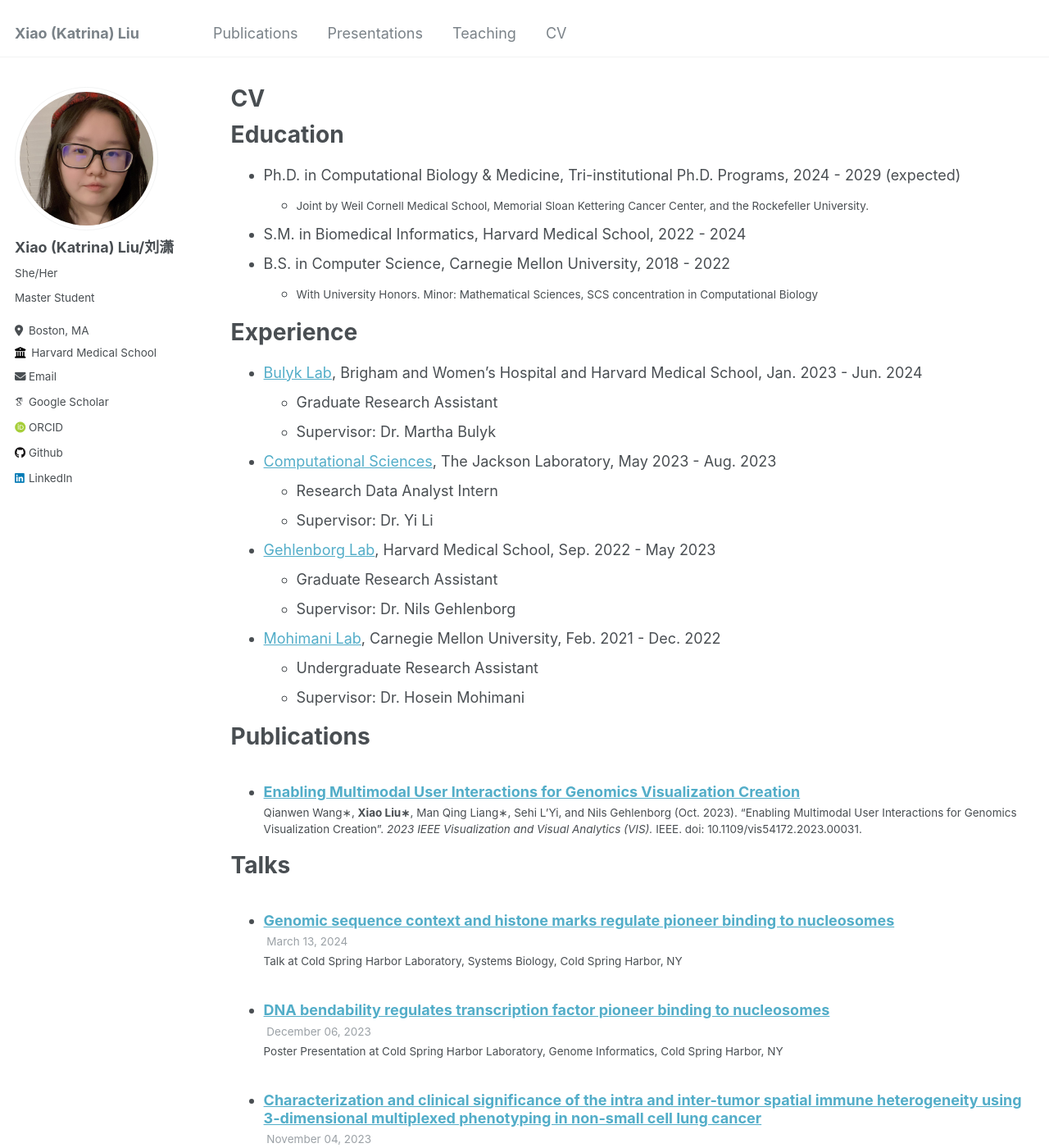
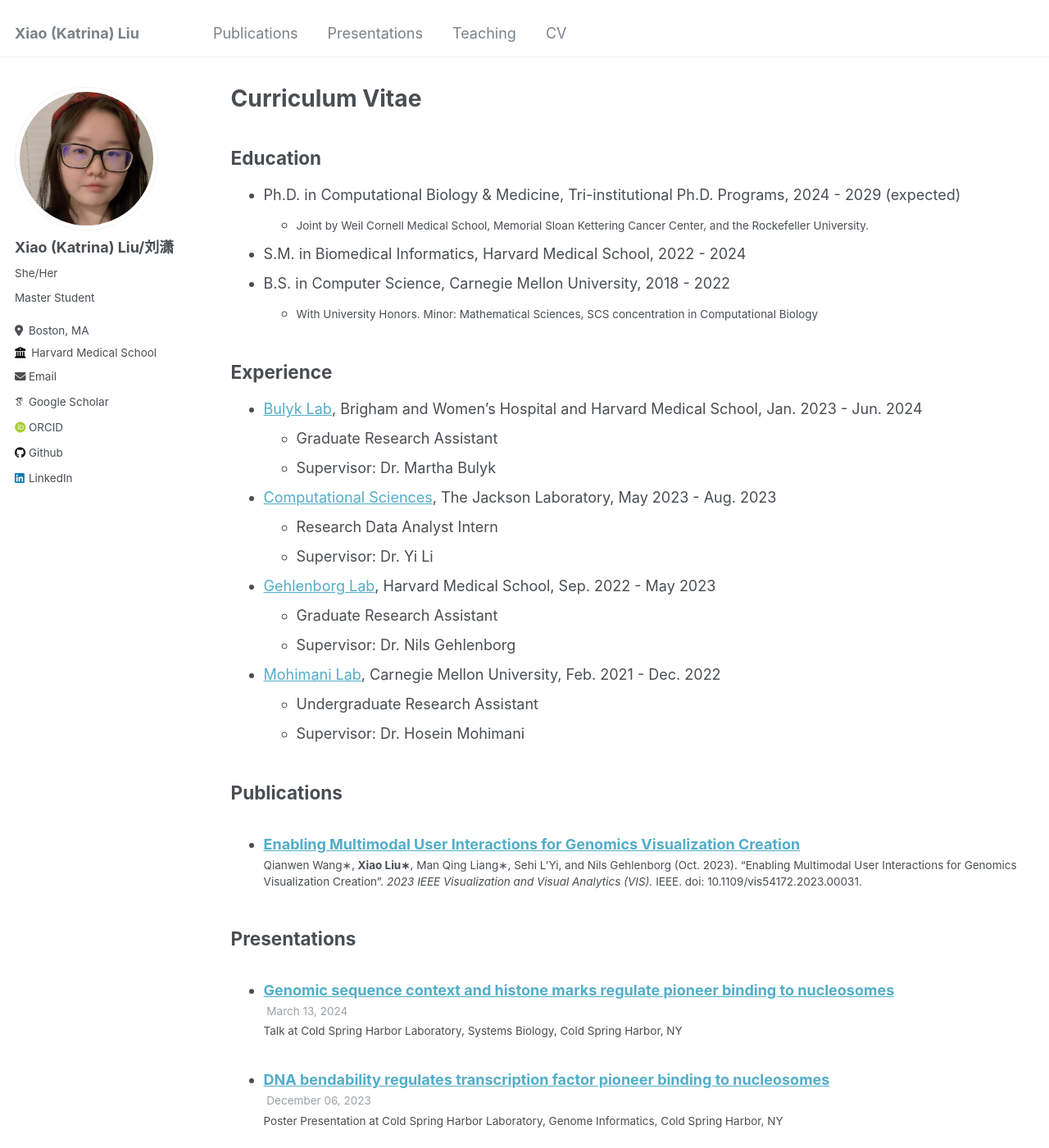
Before and after one commit to katrina-liu/katrina-liu.github.io, a Jekyll site: the page built from _pages/cv.md, in a window 1280 px wide and 1400 px high. Shown: the whole window at 82% size. Built offline with Jekyll 4.4.1, drawn with Linux system fonts in a browser that asks for light colours; some web fonts are replaced.

Commit message:
Update cv.md

```diff
--- a/_pages/cv.md
+++ b/_pages/cv.md
@@ -1,6 +1,6 @@
 ---
 layout: archive
-title: "CV"
+title: "Curriculum Vitae"
 permalink: /cv/
 author_profile: true
 redirect_from:
@@ -10,7 +10,7 @@
 {% include base_path %}
 
 Education
-======
+------
 * Ph.D. in Computational Biology & Medicine, Tri-institutional Ph.D. Programs, 2024 - 2029 (expected)
   * <small>Joint by Weil Cornell Medical School, Memorial Sloan Kettering Cancer Center, and the Rockefeller University.</small>
 * S.M. in Biomedical Informatics, Harvard Medical School, 2022 - 2024
@@ -18,7 +18,7 @@
   * <small>With University Honors. Minor: Mathematical Sciences, SCS concentration in Computational Biology </small>
 
 Experience
-======
+------
 * [Bulyk Lab](http://the_brain.bwh.harvard.edu/index.html), Brigham and Women's Hospital and Harvard Medical School, Jan. 2023 - Jun. 2024
   * Graduate Research Assistant
   * Supervisor: Dr. Martha Bulyk
@@ -45,19 +45,19 @@
 * Skill 3--->
 
 Publications
-======
+------
   <ul>{% for post in site.publications reversed %}
     {% include archive-single-cv.html %}
   {% endfor %}</ul>
 
-Talks
-======
+Presentations
+-----
   <ul>{% for post in site.talks reversed %}
     {% include archive-single-talk-cv.html  %}
   {% endfor %}</ul>
 
 Teaching
-======
+-----
   <ul>{% for post in site.teaching reversed %}
     {% include archive-single-cv.html %}
   {% endfor %}</ul>
```
